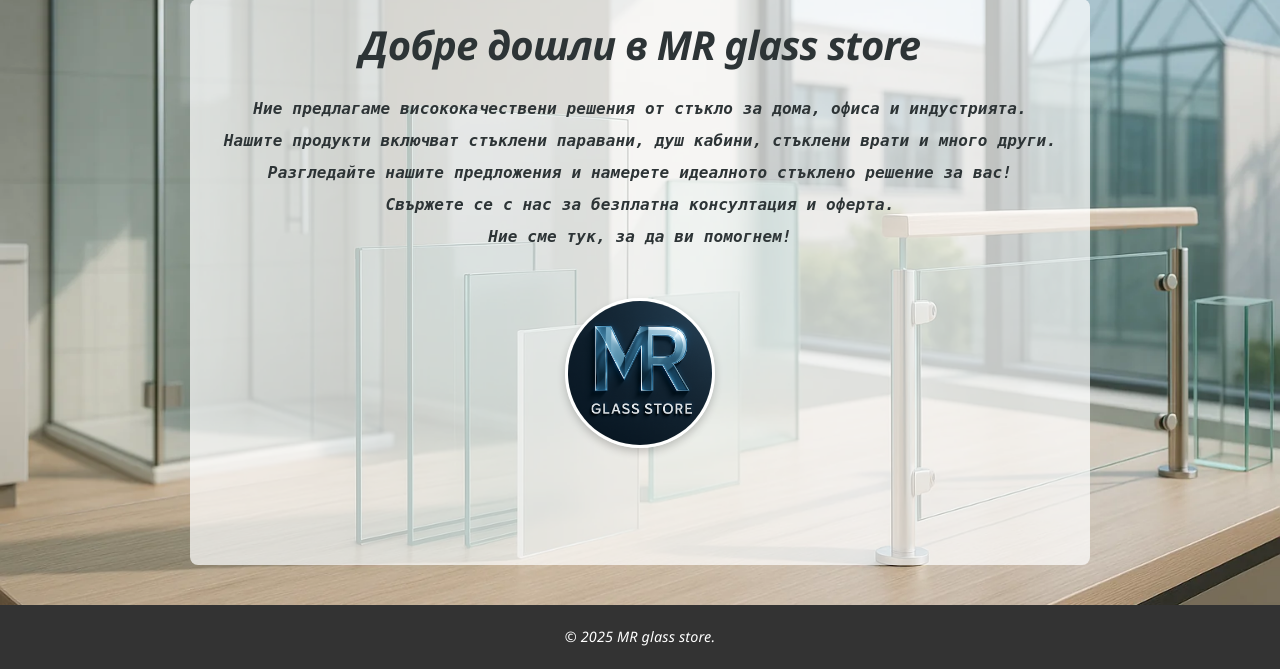
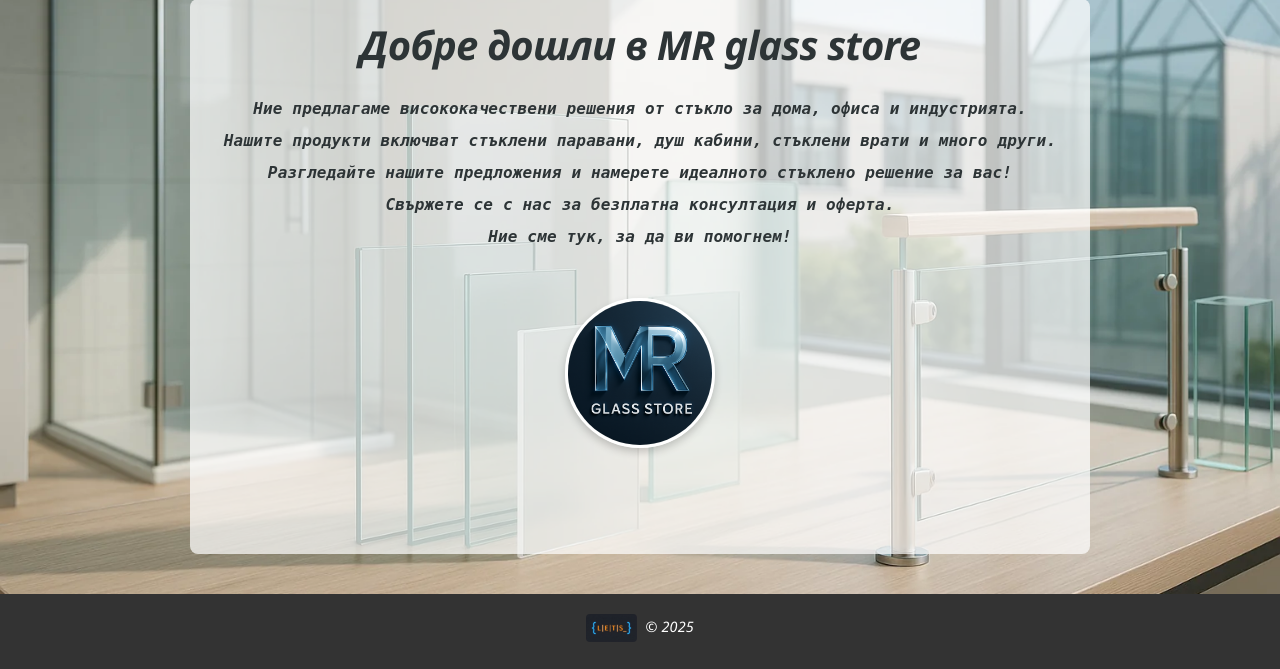
Before and after one commit to Lysi1983/mrglasss_store, a Flask app: page / in a window 1280 px wide. Shown: the part 131-800 px from the top of the page. Run offline with Flask 3, Linux system fonts and the light colour scheme.

Commit message:
add new logo
add new logo

```diff
--- a/static/css/style.css
+++ b/static/css/style.css
@@ -158,6 +158,17 @@ footer {
     left: 0;
     right: 0;
     z-index: 10;
+}
+.footer-content {
+    display: inline-flex;
+    align-items: center;
+    gap: 8px;
+}
+.footer-logo {
+    height: 28px;
+    width: auto;
+    border-radius: 4px;
+    object-fit: contain;
 }
 .button {
     display: inline-block;
--- a/templates/base.html
+++ b/templates/base.html
@@ -3,7 +3,7 @@
 <head>
     <meta charset="UTF-8">
     <meta name="viewport" content="width=device-width, initial-scale=1.0">
-    <meta name="description" content="mrglass24 - Your trusted partner for glass solutions, including doors, railings, and more.">
+    <meta name="description" content="mrglass24 - Вашият доверен партньор за стъклени решения, включително врати, парапети и други.">
     <meta name="keywords" content="glass, glass doors, glass railings, glass solutions, mrglass24,стъкло, стъклени врати, стъклени парапети, стъклени решения,магазин за стъкло,склад за стъкло,огнеупорни стъкла,стъклени навеси,стъклени козирки">
     <meta name="author" content="Mr. Glass 24">
     <meta name="robots" content="index, follow">
@@ -26,7 +26,10 @@
         {% block content %}{% endblock %}
     </main>
     <footer>
-        &copy; 2025 MR glass store.
+        <div class="footer-content">
+            <img src="{{ url_for('static', filename='images/Lets.jpg') }}" alt="L.e.t.s logo" class="footer-logo">
+            <span>&copy; 2025</span>
+        </div>
     </footer>
 </body>
 </html>
```
Also changed, not shown: static/images/Lets.jpg (added).
